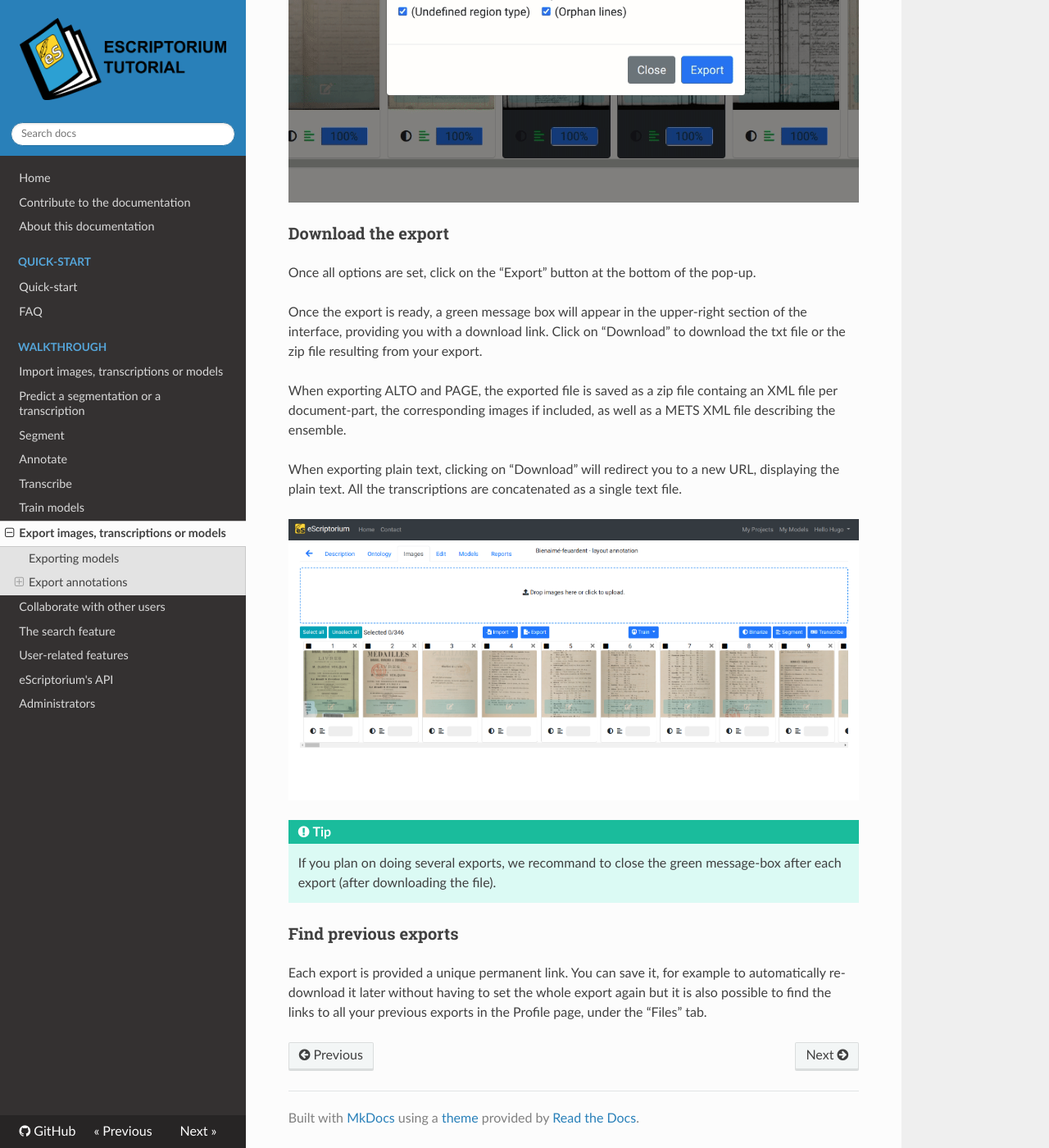
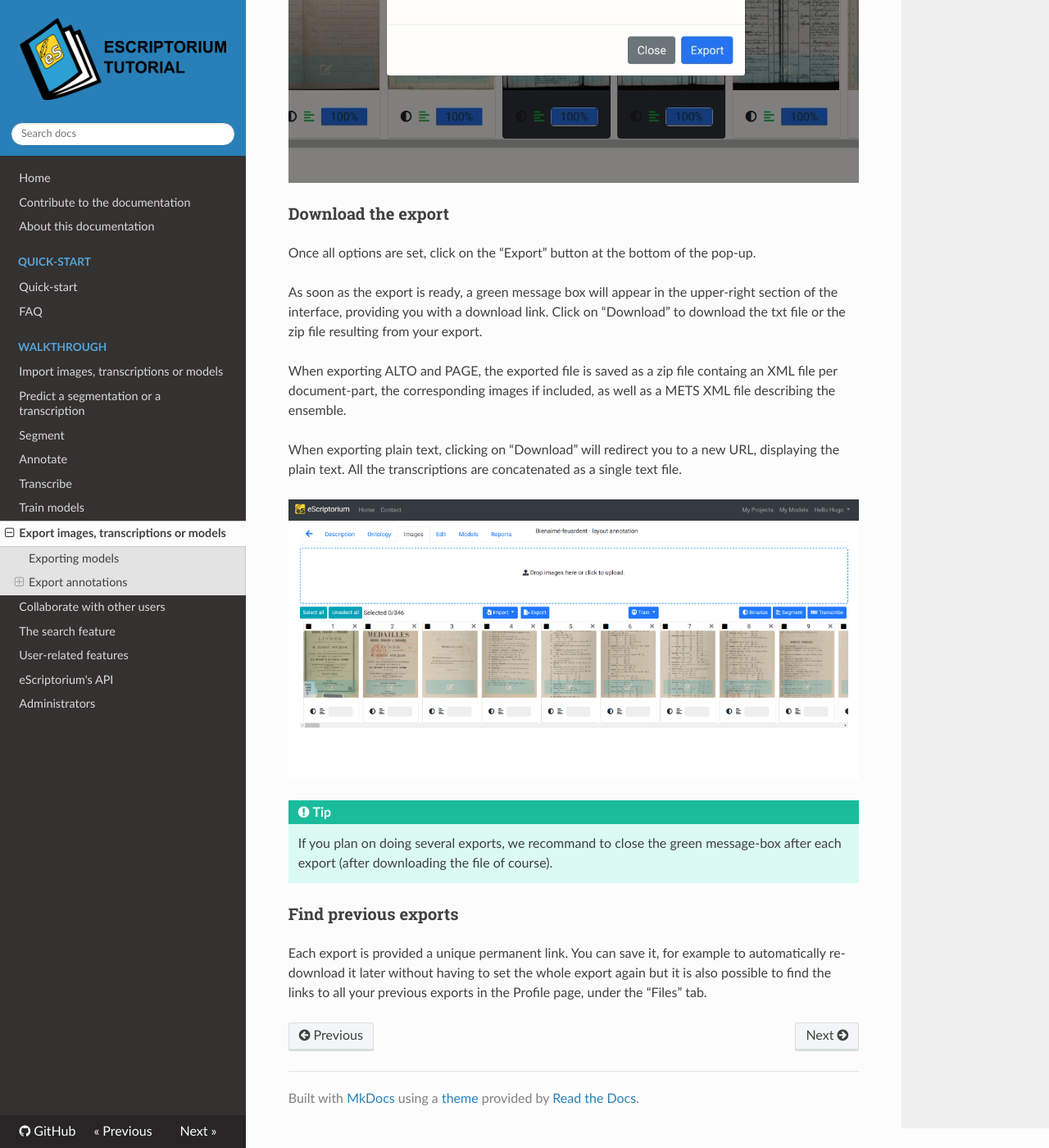
Before and after one commit to alix-tz/escriptorium-documentation, an MkDocs documentation site: the page built from docs/walkthrough_export.md, in a window 1280 px wide and 1400 px high, scrolled down 4422 px. Shown: the whole window at 82% size. Built offline with MkDocs 1.6.1, drawn with Linux system fonts in a browser that asks for light colours; nearby versions of some CDN libraries; some of the changed text lies outside the part shown.

Commit message:
spotted a typo in my correction #oups

```diff
--- a/docs/walkthrough_export.md
+++ b/docs/walkthrough_export.md
@@ -78,7 +78,7 @@
 
 Once all options are set, click on the "Export" button at the bottom of the pop-up.
 
-Once the export is ready, a green message box will appear in the upper-right section of the interface, providing you with a download link. Click on "Download" to download the txt file or the zip file resulting from your export.
+As soon as the export is ready, a green message box will appear in the upper-right section of the interface, providing you with a download link. Click on "Download" to download the txt file or the zip file resulting from your export.
 
 When exporting ALTO and PAGE, the exported file is saved as a zip file containg an XML file per document-part, the corresponding images if included, as well as a METS XML file describing the ensemble.
 
@@ -87,7 +87,7 @@
 ![Image: Illustration of the export](img/export/escriptorium_export_download.png "Stating the export task and downloading the result.")
 
 !!! Tip
-    If you plan on doing several exports, we recommand to close the green message-box after each export (after downloading the file).
+    If you plan on doing several exports, we recommand to close the green message-box after each export (after downloading the file of course).
 
 ### Find previous exports
 
```
Also changed, not shown: other parts of docs/walkthrough_export.md (+1 -1 lines).
